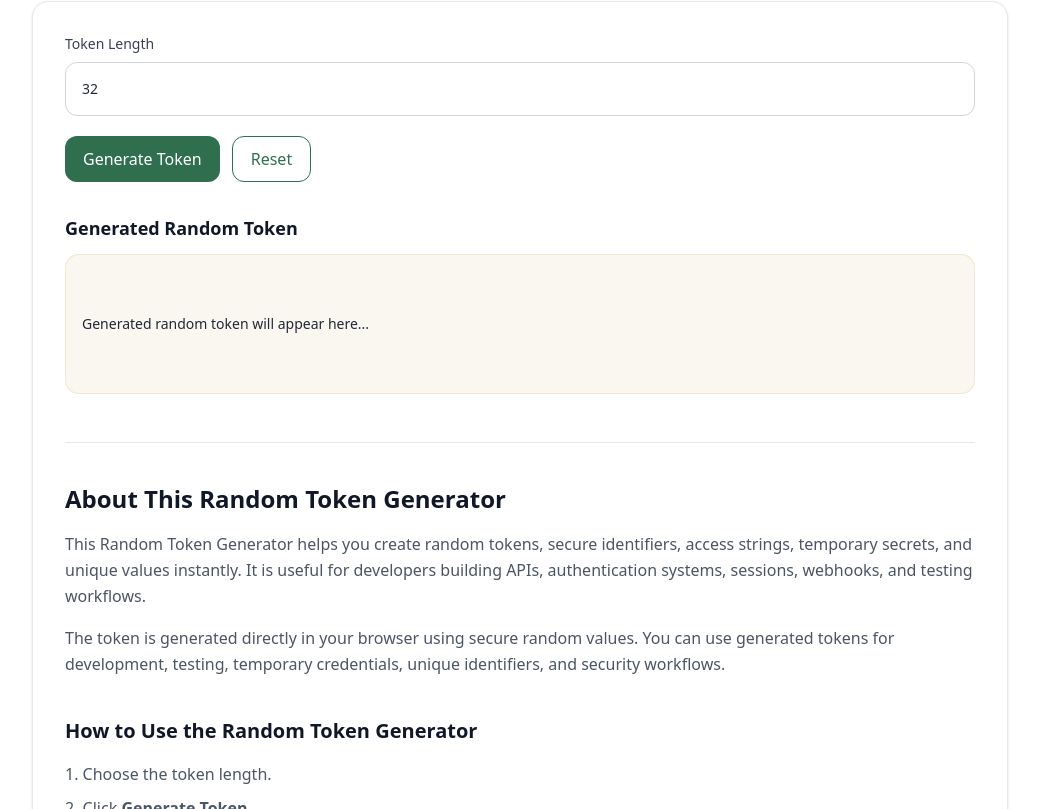
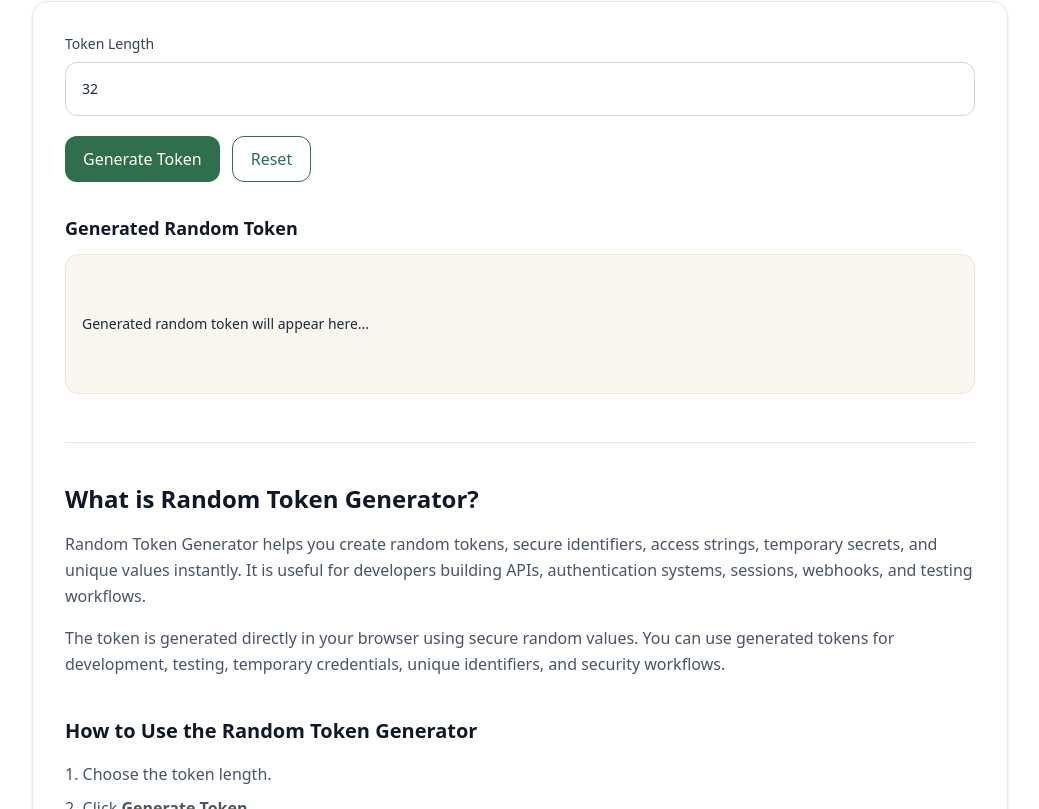
Before and after one commit to vaarunsonawwane-ops/yoryantra-new, a Next.js app: page /tools/random-token-generator in a window 1280 px wide. Shown: the part 373-1182 px from the top of the page, without its empty margins (120-1159 px from the left). Built offline with nearby package versions, Linux system fonts and the light colour scheme.

Commit message:
Random Token Generator Update ToolClient.tsx

```diff
--- a/app/tools/random-token-generator/ToolClient.tsx
+++ b/app/tools/random-token-generator/ToolClient.tsx
@@ -90,11 +90,11 @@ export default function ToolClient() {
       <section className="mt-12 border-t border-gray-200 pt-10 space-y-10">
         <div>
           <h2 className="text-2xl font-semibold text-gray-900">
-            About This Random Token Generator
+            What is Random Token Generator?
           </h2>
 
           <p className="mt-4 text-gray-600 leading-relaxed">
-            This Random Token Generator helps you create random tokens, secure
+            Random Token Generator helps you create random tokens, secure
             identifiers, access strings, temporary secrets, and unique values
             instantly. It is useful for developers building APIs,
             authentication systems, sessions, webhooks, and testing workflows.
```
